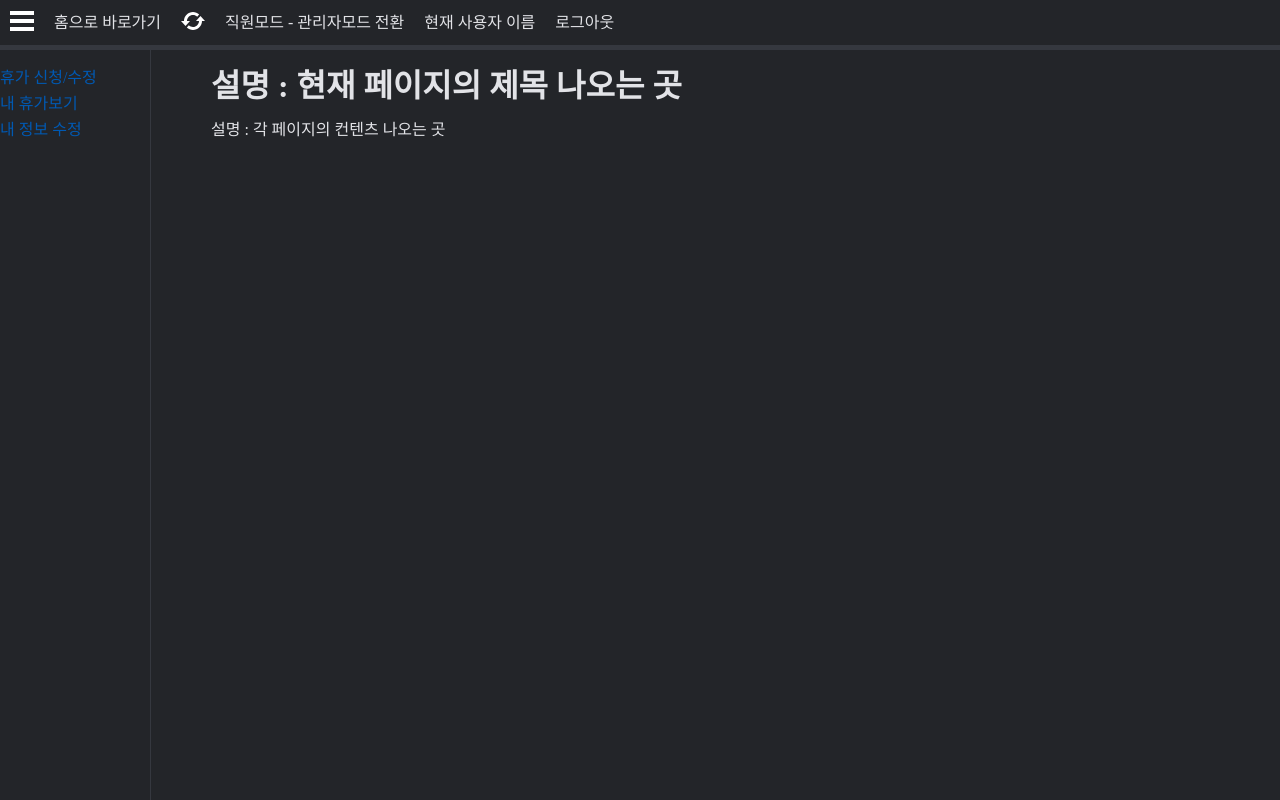
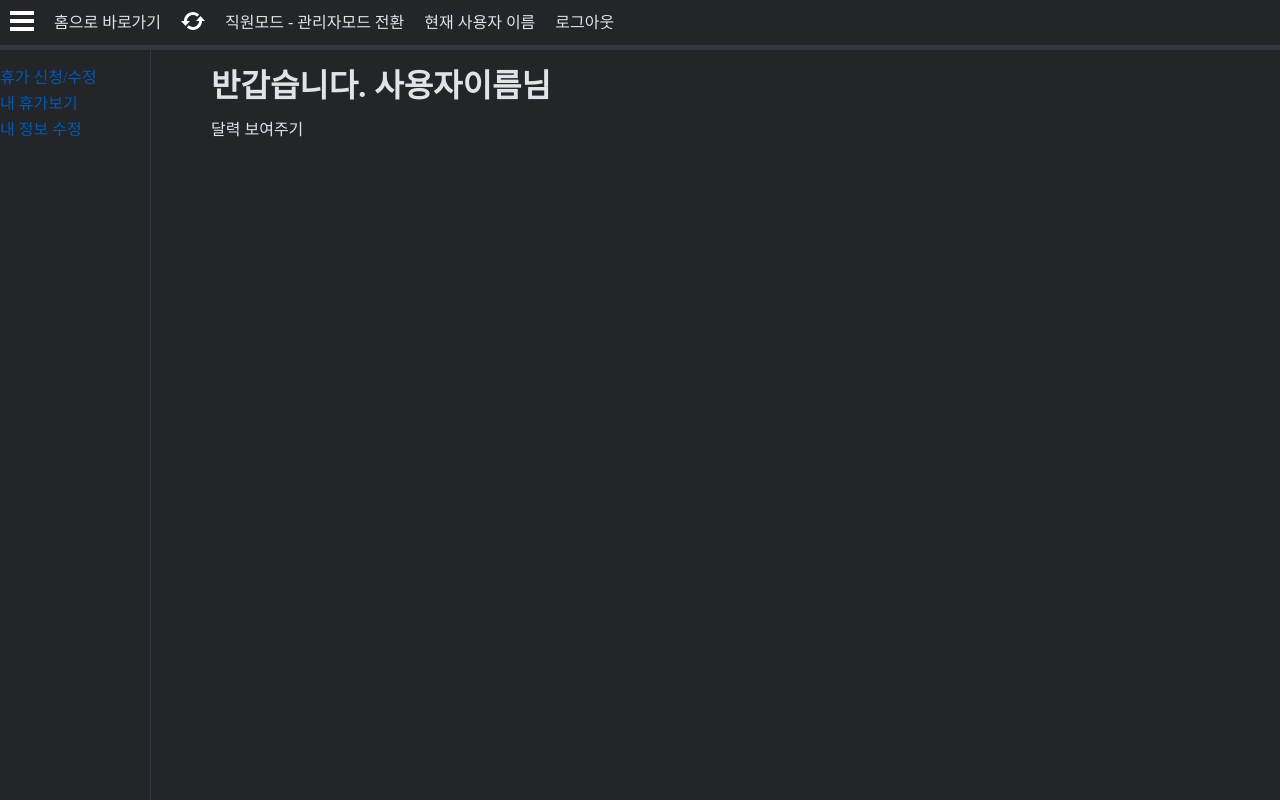
Before and after one commit to Miintoo/leave-system, a plain HTML site: page index.html in a window 1280 px wide. Drawn offline with Linux system fonts and the light colour scheme.

Commit message:
직원 메인페이지

```diff
--- a/index.html
+++ b/index.html
@@ -43,10 +43,10 @@
   <!-- 컨텐츠 자리 -->
   <section id="content">
     <header>
-      <h1>설명 : 현재 페이지의 제목 나오는 곳</h1>
+      <h1>반갑습니다. <span>사용자이름</span>님</h1>
     </header>
     <article>
-      설명 : 각 페이지의 컨텐츠 나오는 곳
+      달력 보여주기
     </article>
   </section>
 </main>
```
